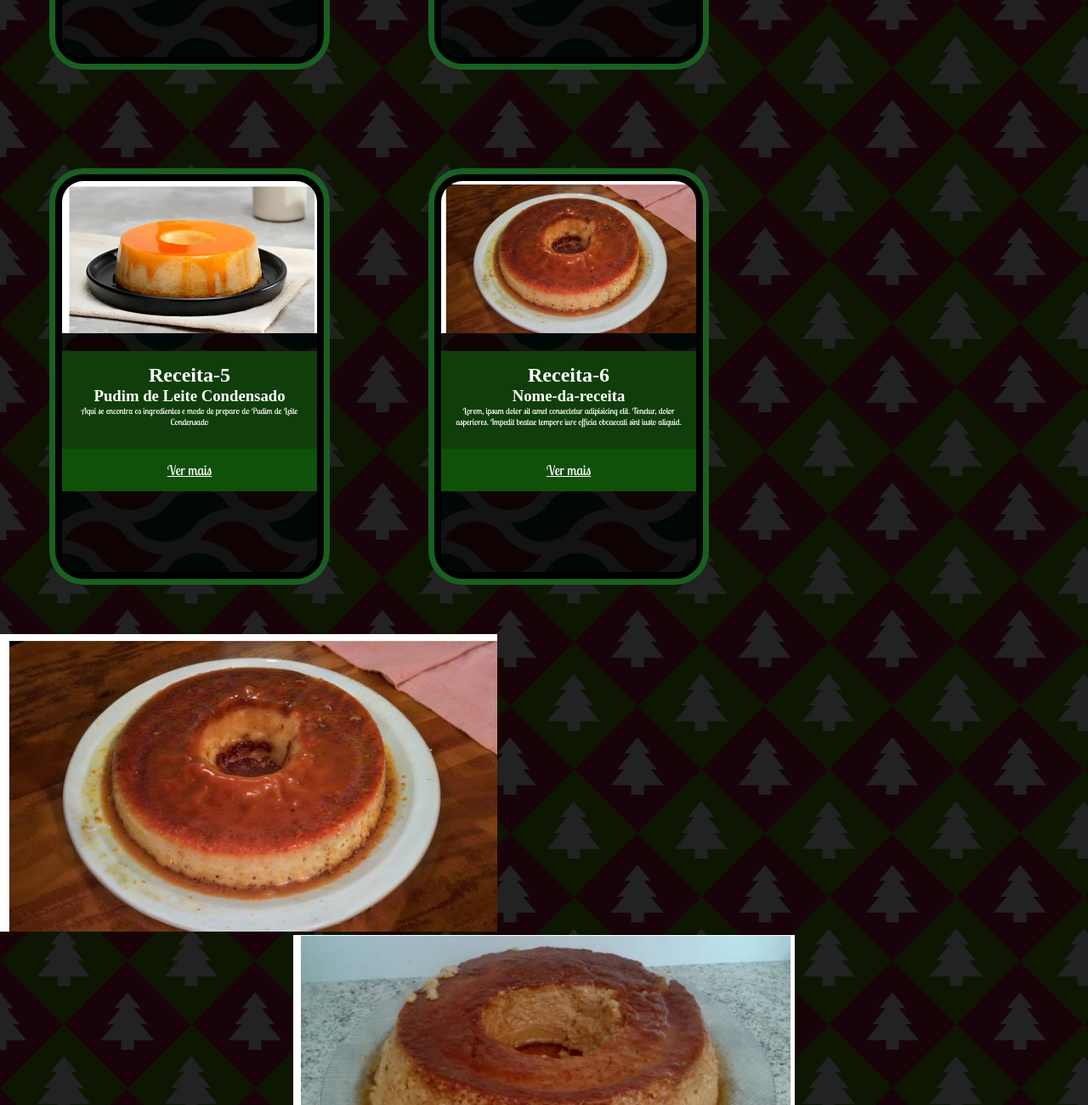
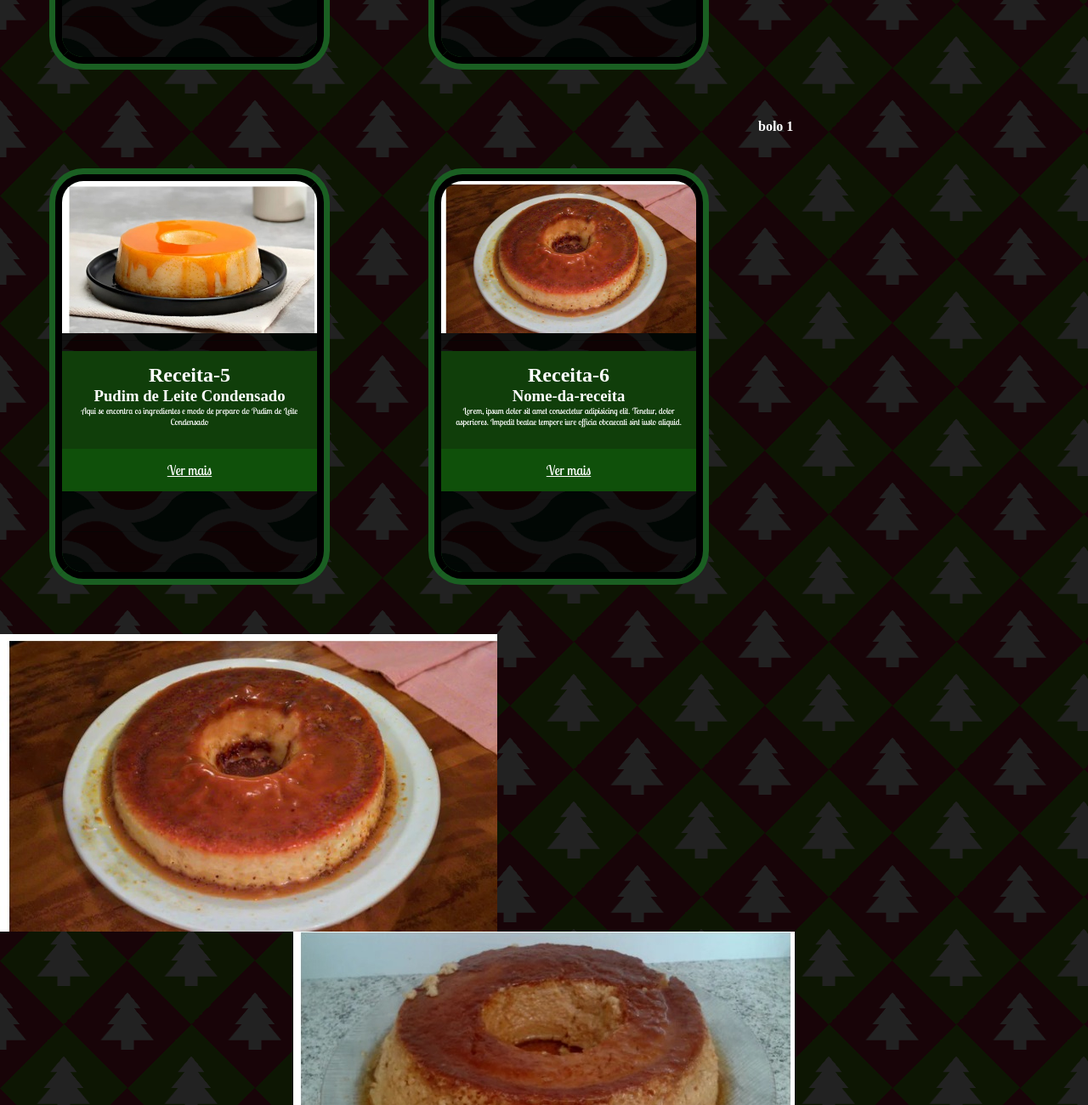
Before and after one commit to Fernandoechavej/Receitas-Natalinas, a plain HTML site: page index.html in a window 1280 px wide. Shown: the part 1870-3170 px from the top of the page at 85% size. Drawn offline with Linux system fonts and the light colour scheme; files whose address does not match are found by name; a web font is replaced by a local one.

Commit message:
Update index.html

```diff
--- a/index.html
+++ b/index.html
@@ -139,7 +139,7 @@ Optio, tempora quis! Nostrum deserunt at praesentium ea ad porro placeat esse co
                 <a href="As Receitas/Receita6.html">Ver mais</a>
             </div>
     </div>
-        <h4= Pudim de leite condensado simples<h4>
+        <h4>bolo 1</h4>
         <img src="Fotos/Bolo-1.jpeg" alt="bolo 1">
 
     </div><p bolo 2>
```
